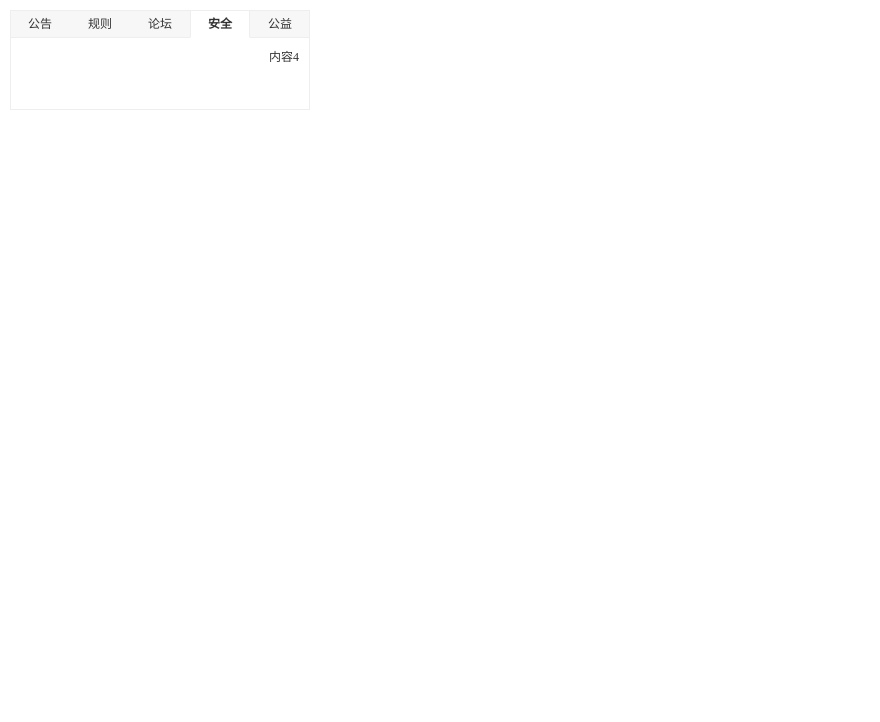
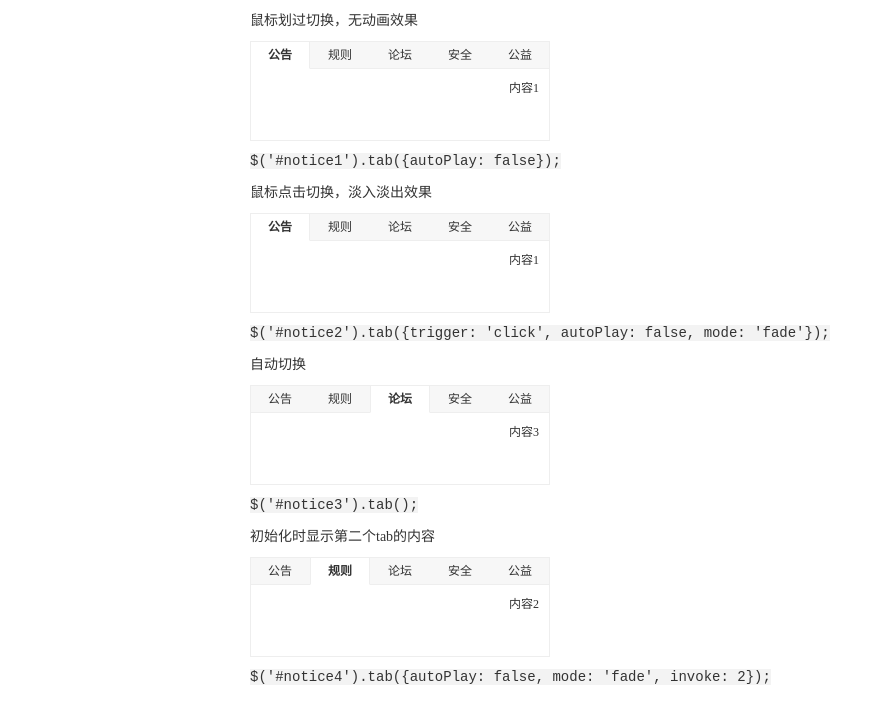
Before and after one commit to seed-fe/tab-switch, a website: page src/index.html in a window 1280 px wide. Shown: the whole page, without its empty margins (0-880 px from the left). Drawn offline with nearby package versions, Linux system fonts and the light colour scheme.

Commit message:
编写了简单的文档和demo示例

```diff
--- a/src/index.html
+++ b/src/index.html
@@ -6,16 +6,17 @@
     <link rel="stylesheet" type="text/css" href="css/index.css">
 </head>
 <body>
-    <div id="notice" class="notice">
-        <div id="notice-title" class="notice-title">
-            <ul>
+    <div class="con clearfix">
+        <div class="sub-con fl">
+        <p class="des">鼠标划过切换，无动画效果</p>
+        <div id="notice1" class="notice">
+            <ul id="notice-title" class="notice-title">
                 <li class="tab tab-selected"><a href="#">公告</a></li>
                 <li class="tab"><a href="#">规则</a></li>
                 <li class="tab"><a href="#">论坛</a></li>
                 <li class="tab"><a href="#">安全</a></li>
                 <li class="tab"><a href="#">公益</a></li>
             </ul>
-        </div>
             <div id="notice-content" class="notice-content">
                 <div class="content content-current">
                     <p>内容1</p>
@@ -34,10 +35,108 @@
                 </div>
             </div>
         </div>
+        <code class="code">$('#notice1').tab({autoPlay: false});</code>
+        </div>
+        <div class="sub-con fl">
+        <p class="des">鼠标点击切换，淡入淡出效果</p>
+        <div id="notice2" class="notice">
+            <ul id="notice-title" class="notice-title">
+                <li class="tab tab-selected"><a href="#">公告</a></li>
+                <li class="tab"><a href="#">规则</a></li>
+                <li class="tab"><a href="#">论坛</a></li>
+                <li class="tab"><a href="#">安全</a></li>
+                <li class="tab"><a href="#">公益</a></li>
+            </ul>
+            <div id="notice-content" class="notice-content">
+                <div class="content content-current">
+                    <p>内容1</p>
+                </div>
+                <div class="content">
+                    <p>内容2</p>
+                </div>
+                <div class="content">
+                    <p>内容3</p>
+                </div>
+                <div class="content">
+                    <p>内容4</p>
+                </div>
+                <div class="content">
+                    <p>内容5</p>
+                </div>
+            </div>
+        </div>
+        <code class="code">$('#notice2').tab({trigger: 'click', autoPlay: false,  mode: 'fade'});</code>
+        </div>
+        <div class="sub-con fl">
+        <p class="des">自动切换</p>
+        <div id="notice3" class="notice">
+            <ul id="notice-title" class="notice-title">
+                <li class="tab tab-selected"><a href="#">公告</a></li>
+                <li class="tab"><a href="#">规则</a></li>
+                <li class="tab"><a href="#">论坛</a></li>
+                <li class="tab"><a href="#">安全</a></li>
+                <li class="tab"><a href="#">公益</a></li>
+            </ul>
+            <div id="notice-content" class="notice-content">
+                <div class="content content-current">
+                    <p>内容1</p>
+                </div>
+                <div class="content">
+                    <p>内容2</p>
+                </div>
+                <div class="content">
+                    <p>内容3</p>
+                </div>
+                <div class="content">
+                    <p>内容4</p>
+                </div>
+                <div class="content">
+                    <p>内容5</p>
+                </div>
+            </div>
+        </div>
+        <code class="code">$('#notice3').tab();</code>
+        </div>
+        <div class="sub-con fl">
+            <p class="des">初始化时显示第二个tab的内容</p>
+            <div id="notice4" class="notice">
+                <ul id="notice-title" class="notice-title">
+                    <li class="tab tab-selected"><a href="#">公告</a></li>
+                    <li class="tab"><a href="#">规则</a></li>
+                    <li class="tab"><a href="#">论坛</a></li>
+                    <li class="tab"><a href="#">安全</a></li>
+                    <li class="tab"><a href="#">公益</a></li>
+                </ul>
+                <div id="notice-content" class="notice-content">
+                    <div class="content content-current">
+                        <p>内容1</p>
+                    </div>
+                    <div class="content">
+                        <p>内容2</p>
+                    </div>
+                    <div class="content">
+                        <p>内容3</p>
+                    </div>
+                    <div class="content">
+                        <p>内容4</p>
+                    </div>
+                    <div class="content">
+                        <p>内容5</p>
+                    </div>
+                </div>
+            </div>
+            <code class="code">$('#notice4').tab({autoPlay: false, mode: 'fade', invoke: 2});</code>
+        </div>
+    </div>
     <script src="//apps.bdimg.com/libs/jquery/1.9.1/jquery.min.js"></script>
     <script src="script/tab.js"></script>
     <script>
-        $('#notice').tab({autoPlay: true, mode: 'fade', invoke: 2});
+        $(document).ready(function() {
+            $('#notice1').tab({autoPlay: false});
+            $('#notice2').tab({trigger: 'click', autoPlay: false,  mode: 'fade'});
+            $('#notice3').tab();
+            $('#notice4').tab({autoPlay: false, mode: 'fade', invoke: 2});
+        });
     </script>
 </body>
 </html>
--- a/src/sass/base/_layout.scss
+++ b/src/sass/base/_layout.scss
@@ -1,4 +1,4 @@
 .Container { width: 1200px; margin: 0px auto;}
 .clear { clear: both; display: block; font-size: 0; height: 0; line-height: 0; overflow: hidden; }
-.OneTLeft { float: left; }
-.OneTRight { float: right; }
+.fl { float: left; }
+.fr { float: right; }
--- a/src/sass/components/_content.scss
+++ b/src/sass/components/_content.scss
@@ -1,3 +1,8 @@
+.code {
+	margin: 10px;
+	background-color: rgba(27,31,35,0.05);
+	font-size: 14px;
+}
 /* 切换内容部分 */
 .notice-content {
     position: relative;
--- a/src/sass/components/_tab.scss
+++ b/src/sass/components/_tab.scss
@@ -1,3 +1,14 @@
+.con {
+    margin: 0 auto;
+    width: 824px;
+}
+.sub-con {
+
+}
+.des {
+    margin: 10px;
+    font-size: 14px;
+}
 /* tab选项部分 */
 .notice {
     width: 298px;
@@ -10,11 +21,9 @@
     height: 27px;
     position: relative;
     background-color: #f7f7f7;
-    ul {
-        position: absolute;
-        width: 302px;
-        left: -1px;
-    }
+    // position: absolute;
+    width: 302px;
+    left: -1px;
     .tab {
         float: left;
         width: 58px;
--- a/src/script/tab.js
+++ b/src/script/tab.js
@@ -24,7 +24,6 @@
 	    	this._autoPlay();
 	    	// 鼠标移入tab区域停止自动切换，移出恢复
 	    	this.$el.hover(function(event) {
-				event.preventDefault();
 				/* Act on the event */
 				clearInterval(that.timerAuto);
 				that.timerAuto = null;
@@ -39,6 +38,7 @@
 	    if (trigger === 'click') {
 	    	tabs.on(trigger, function(e) {
 	    		/* Act on the event */
+	    		e.preventDefault();
 	    		that.curIndex = tabs.index($(this));
 	    		that._tabSwitch(that.curIndex);
 
@@ -86,7 +86,6 @@
 			var tabs = this.tabs;
 			var that = this; // 在原型方法内部把this负值给that，而不是在原型属性里，如果在原型属性里赋值而在外层函数里没有把this负值给that，在定时器内部还是访问不到的，因为闭包里的this还是指向全局作用域（这里用到了定时器，定时器内this指向window对象），而在外层函数里把this负值给that，闭包中的匿名函数就能访问到了；这里的this在调用时就是Tab的实例
 			this.timerAuto = setInterval(function() {
-				console.log(this);
 	    		that.autoIndex++;
 				// 索引达到最大时要重新归零
 				if (that.autoIndex >= tabs.length) {
```
Also changed, not shown: src/css/index.css, 1 other file. Lines whose indentation alone changed are shown as unchanged.
